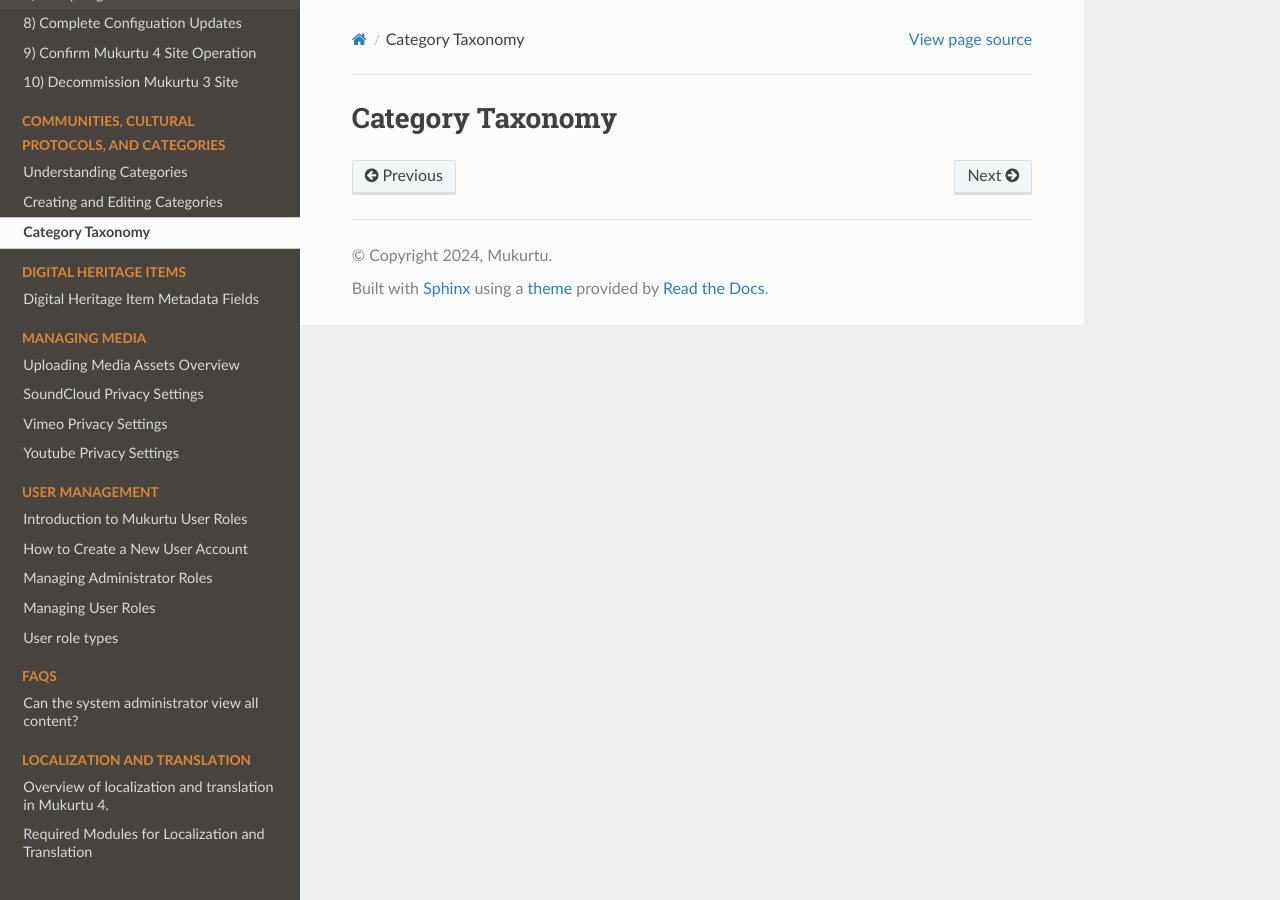
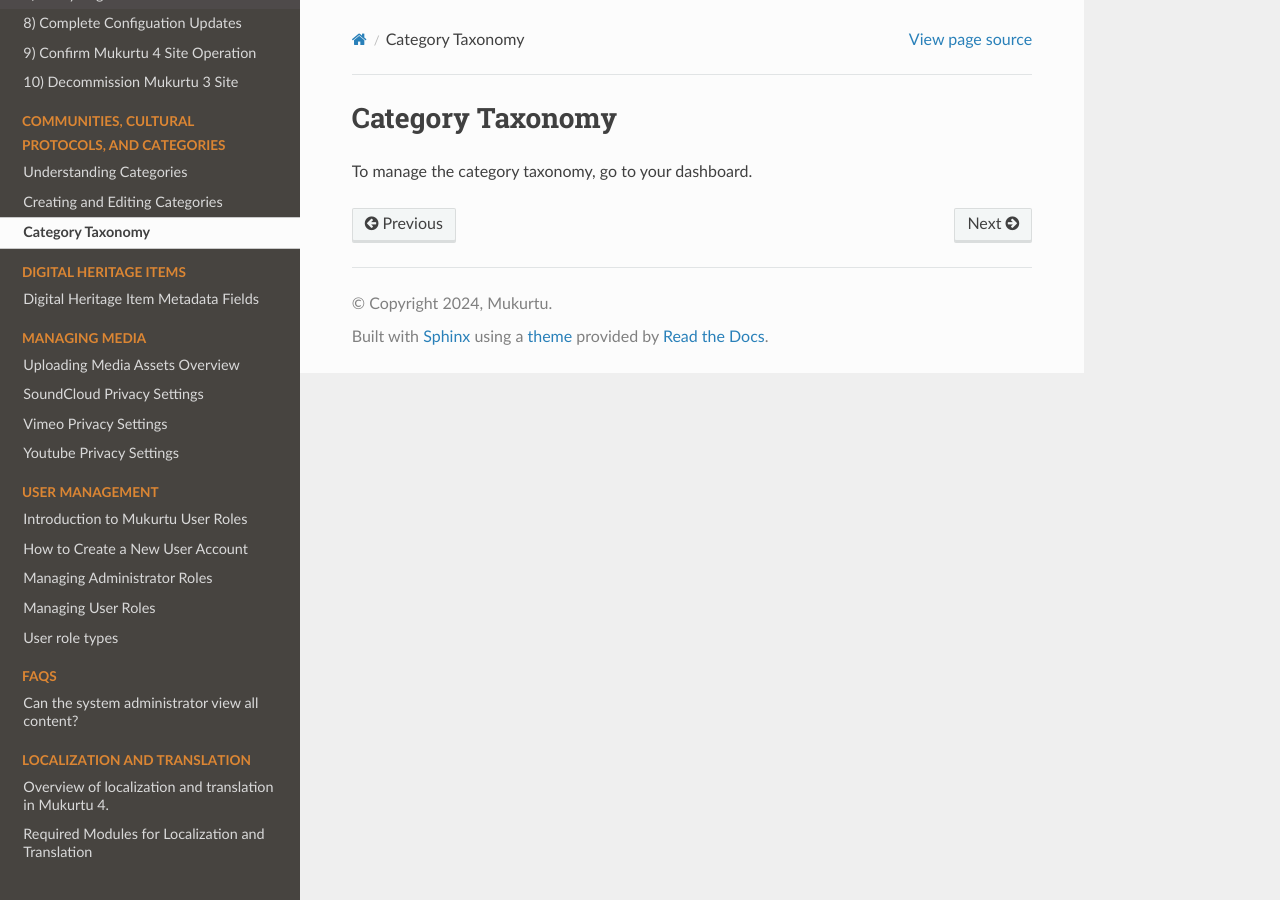
Before and after one commit to MukurtuCMS/mukurtudocs, a Sphinx documentation site: the page built from docs/source/3Cs/ManagingCategoryTaxonomy.md, in a window 1280 px wide. Built offline with Sphinx 7.4.7 and the Read the Docs theme 3.1.0, drawn with Linux system fonts in a browser that asks for light colours.

Commit message:
category taxonomy

```diff
--- a/docs/source/3Cs/ManagingCategoryTaxonomy.md
+++ b/docs/source/3Cs/ManagingCategoryTaxonomy.md
@@ -1 +1,3 @@
 # Category Taxonomy
+
+To manage the category taxonomy, go to your dashboard.
```
